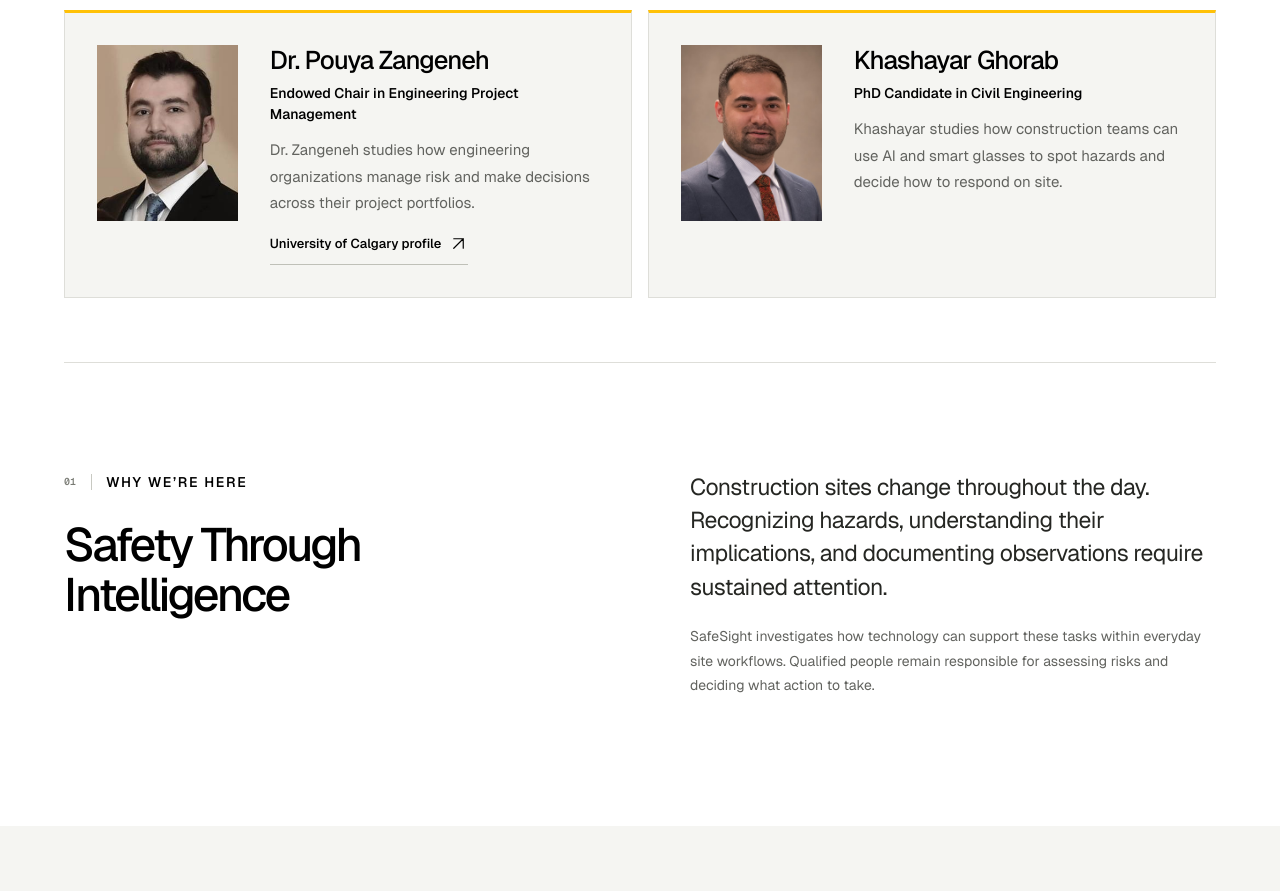
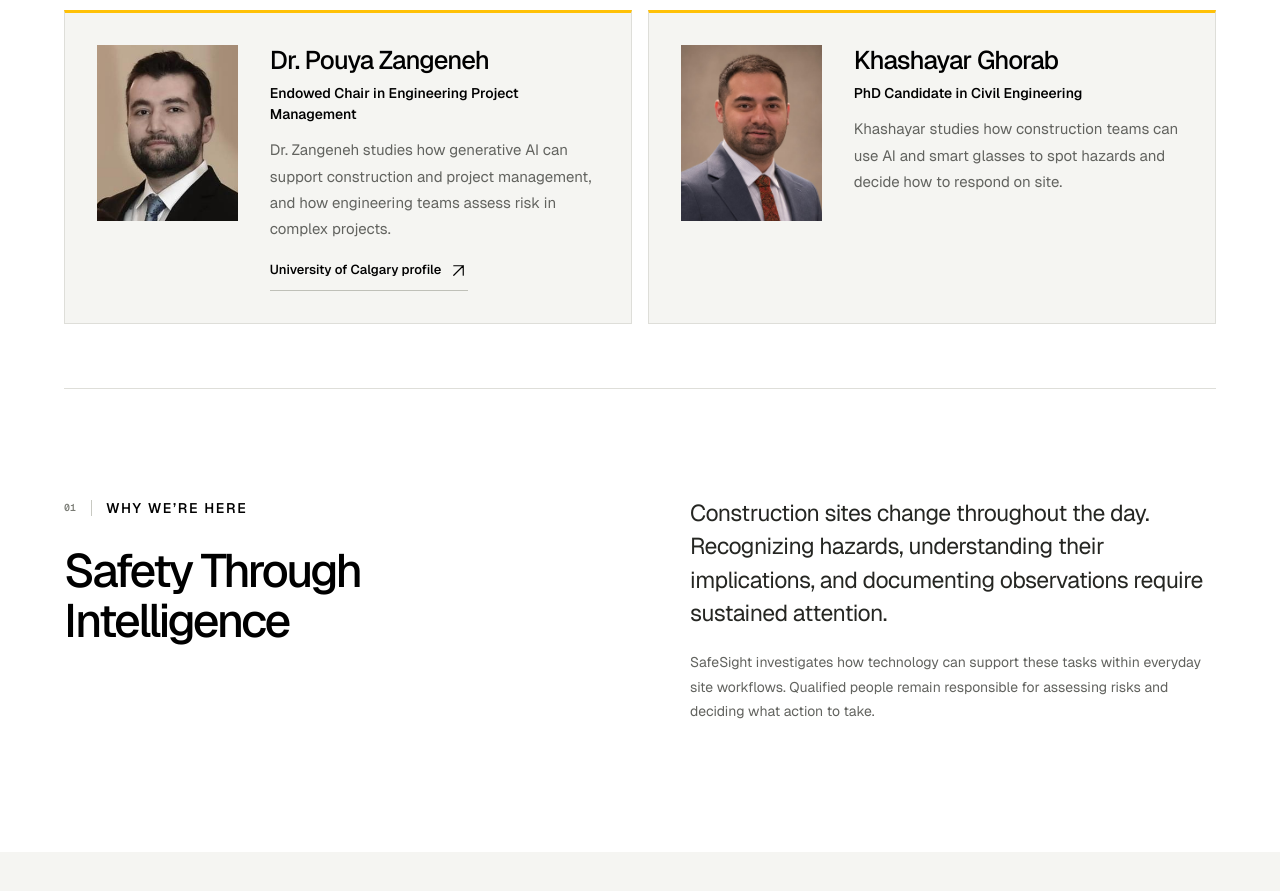
Before and after one commit to Khashayarghorab/Safesight, a Next.js app: page /about in a window 1280 px wide. Shown: the part 1440-2331 px from the top of the page. Built offline with nearby package versions, Linux system fonts and the light colour scheme.

Commit message:
Align Pouya Zangeneh’s bio with his university profile

```diff
--- a/components/research-team.tsx
+++ b/components/research-team.tsx
@@ -18,7 +18,7 @@ export default function ResearchTeam() {
           <div className="research-team-profile-copy">
             <h3>Dr. Pouya Zangeneh</h3>
             <p className="research-team-role">Endowed Chair in Engineering Project Management</p>
-            <p>Dr. Zangeneh studies how engineering organizations manage risk and make decisions across their project portfolios.</p>
+            <p>Dr. Zangeneh studies how generative AI can support construction and project management, and how engineering teams assess risk in complex projects.</p>
             <a className="text-link" href="https://profiles.ucalgary.ca/pouya-zangeneh">
               University of Calgary profile <Icon name="diagonal" />
             </a>
```
